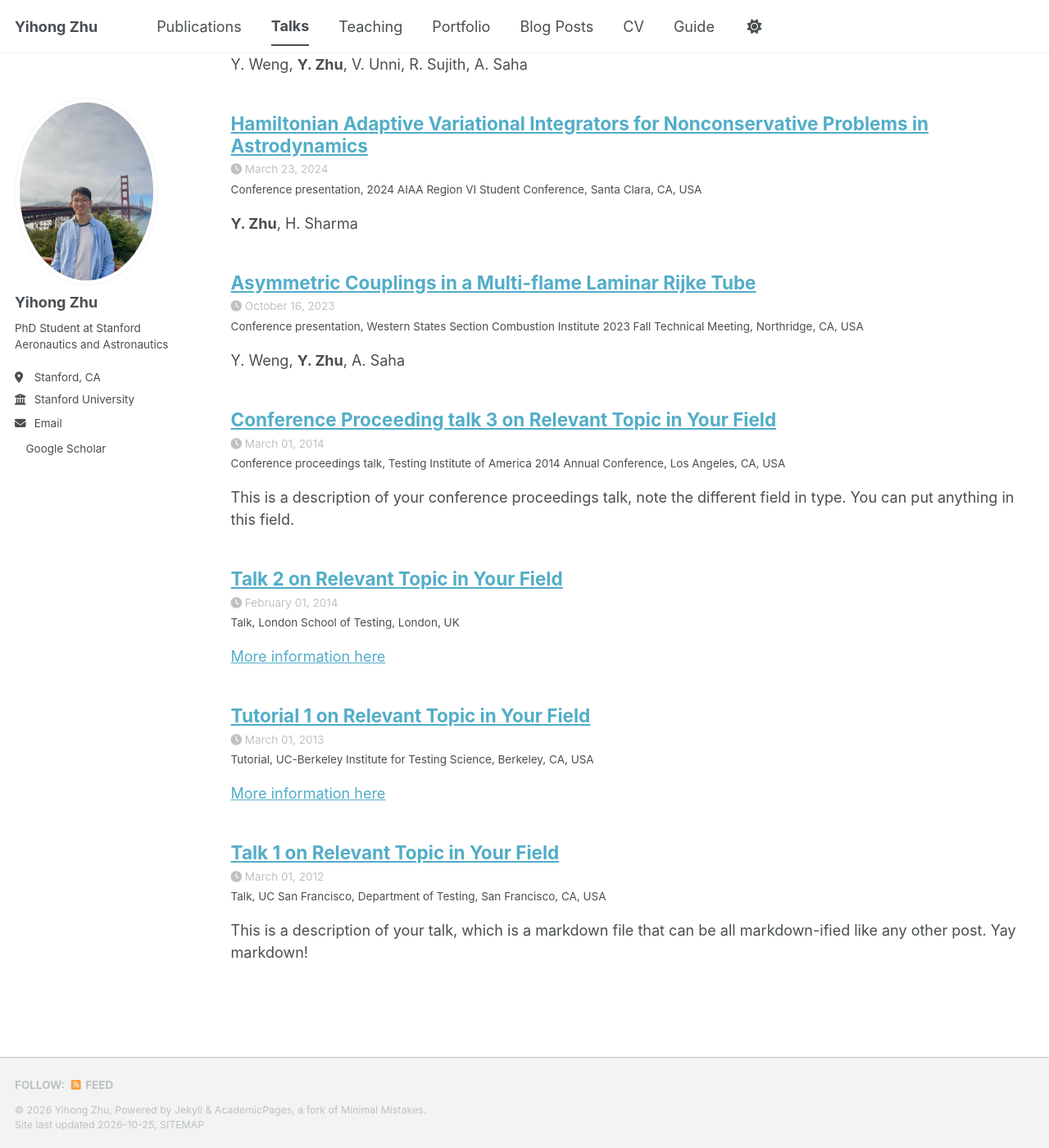
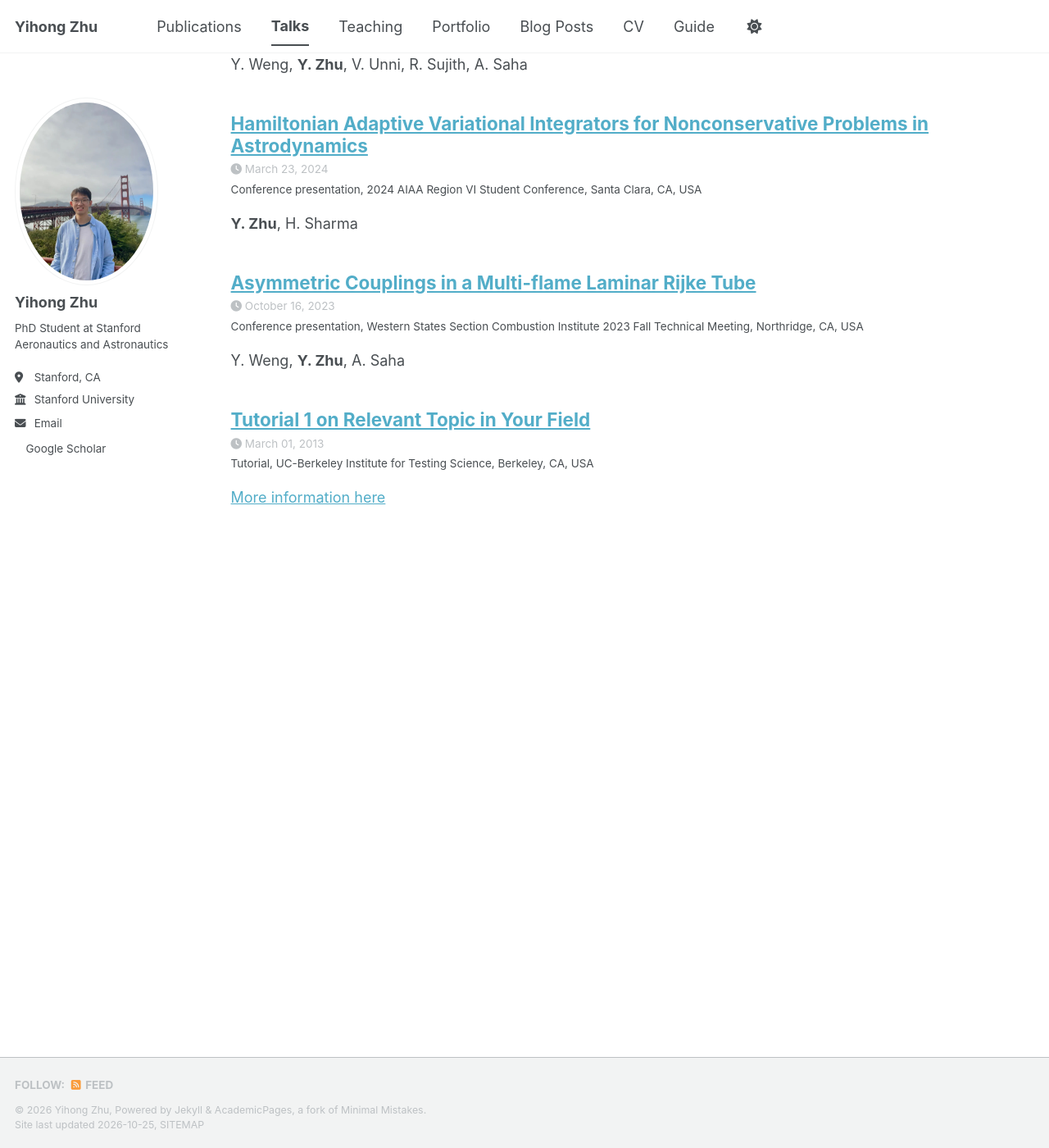
Before and after one commit to yihong-zhu/yihong-zhu.github.io, a Jekyll site: the page built from _pages/talks.html, in a window 1280 px wide and 1400 px high, scrolled down 760 px. Shown: the whole window at 82% size. Built offline with Jekyll 4.4.1, drawn with Linux system fonts in a browser that asks for light colours; a style sheet for code colours, icons or effects is not loaded.

```diff
--- a/_talks/2012-03-01-talk-1.md
+++ /dev/null
@@ -1,11 +0,0 @@
----
-title: "Talk 1 on Relevant Topic in Your Field"
-collection: talks
-type: "Talk"
-permalink: /talks/2012-03-01-talk-1
-venue: "UC San Francisco, Department of Testing"
-date: 2012-03-01
-location: "San Francisco, CA, USA"
----
-
-This is a description of your talk, which is a markdown file that can be all markdown-ified like any other post. Yay markdown!
--- a/_talks/2014-02-01-talk-2.md
+++ /dev/null
@@ -1,13 +0,0 @@
----
-title: "Talk 2 on Relevant Topic in Your Field"
-collection: talks
-type: "Talk"
-permalink: /talks/2014-02-01-talk-2
-venue: "London School of Testing"
-date: 2014-02-01
-location: "London, UK"
----
-
-[More information here](http://example2.com)
-
-This is a description of your talk, which is a markdown files that can be all markdown-ified like any other post. Yay markdown!
--- a/_talks/2014-03-01-talk-3.md
+++ /dev/null
@@ -1,11 +0,0 @@
----
-title: "Conference Proceeding talk 3 on Relevant Topic in Your Field"
-collection: talks
-type: "Conference proceedings talk"
-permalink: /talks/2014-03-01-talk-3
-venue: "Testing Institute of America 2014 Annual Conference"
-date: 2014-03-01
-location: "Los Angeles, CA, USA"
----
-
-This is a description of your conference proceedings talk, note the different field in type. You can put anything in this field.
```
Also changed, not shown: _publications/2009-10-01-paper-title-number-1.md (deleted, +0 -11 lines), _publications/2010-10-01-paper-title-number-2.md (deleted, +0 -12 lines), _publications/2015-10-01-paper-title-number-3.md (deleted, +0 -12 lines), _publications/2024-02-17-paper-title-number-4.md (deleted, +0 -12 lines), _talks/2026-01-12-aiaa-scitech-2026-spod-interpolation.md (+1 -1 lines), _teaching/2014-spring-teaching-1.md (deleted, +0 -20 lines), _teaching/2015-spring-teaching-2.md (deleted, +0 -20 lines).
